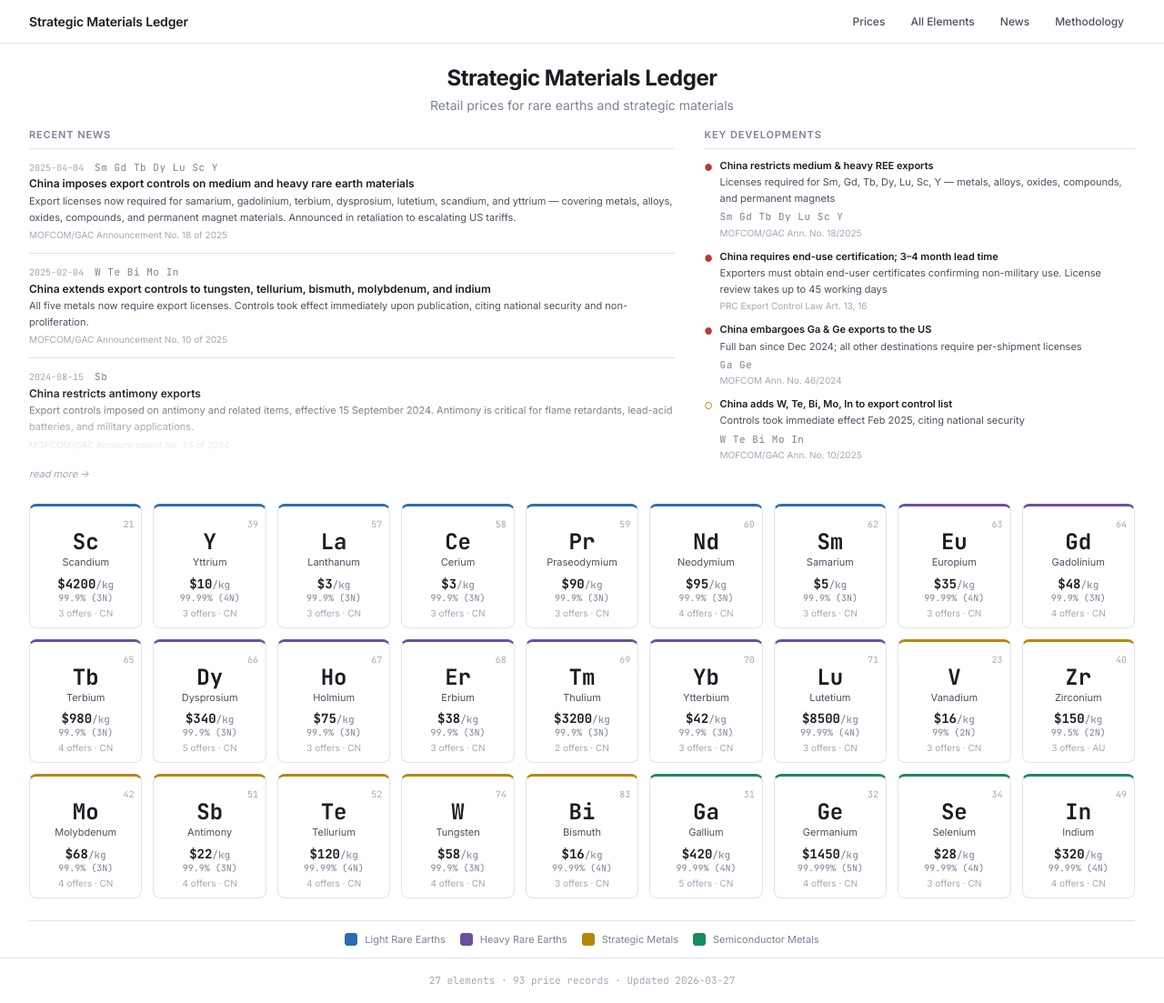
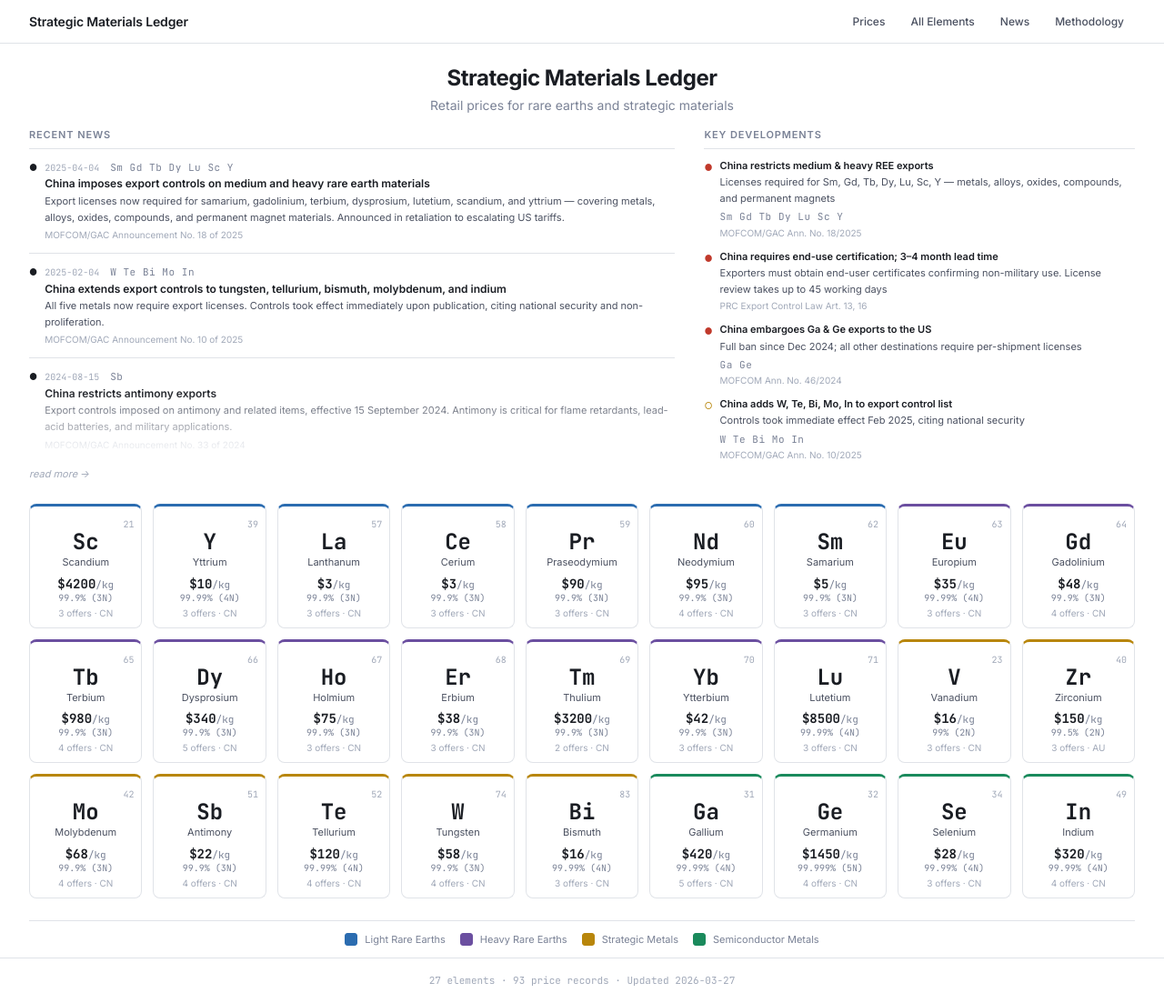
Before and after one commit to mironovb/lanthanides.io, a Jekyll site: the page built from index.html, in a window 1280 px wide. Shown: the whole page at 91% size. Built offline with Jekyll 4.4.1, drawn with Linux system fonts in a browser that asks for light colours.

Commit message:
news section update fixv3

```diff
--- a/_layouts/home.html
+++ b/_layouts/home.html
@@ -20,6 +20,8 @@ layout: default
     <ul class="news-list">
       {% for item in sorted_news limit:3 %}
         <li class="news-entry {% if forloop.index == 3 %}news-entry-faded{% endif %}">
+          <span class="news-dot">&#9679;</span>
+          <div class="news-entry-content">
             <div class="news-entry-head">
               <time datetime="{{ item.date }}">{{ item.date }}</time>
               {% if item.elements.size > 0 %}
@@ -33,6 +35,7 @@ layout: default
                 <cite class="news-entry-ref">{{ ref.label }}</cite>
               {% endfor %}
             {% endif %}
+          </div>
         </li>
       {% endfor %}
     </ul>
--- a/_sass/_home.scss
+++ b/_sass/_home.scss
@@ -27,14 +27,11 @@
 
 // ── Home top row: two columns, forced side-by-side ───────────
 .home-top-row {
+  display: grid;
+  grid-template-columns: 3fr 2fr;
+  gap: $sp-8;
+  align-items: start;
   margin-bottom: $sp-6;
-
-  @include bp-lg {
-    display: grid;
-    grid-template-columns: 3fr 2fr;
-    gap: $sp-8;
-    align-items: start;
-  }
 }
 
 // ── Recent News (left column) ────────────────────────────────
@@ -52,10 +49,26 @@
 }
 
 .news-entry {
+  display: flex;
+  gap: $sp-2;
+  align-items: flex-start;
   padding: $sp-3 0;
   border-bottom: 1px solid $border-primary;
 
   &:first-child { padding-top: 0; }
+}
+
+.news-dot {
+  flex-shrink: 0;
+  font-size: 10px;
+  line-height: $lh-tight;
+  margin-top: 2px;
+  color: $text-primary;
+}
+
+.news-entry-content {
+  min-width: 0;
+  flex: 1;
 }
 
 .news-entry-head {
@@ -126,10 +139,6 @@
 // ── Key Developments (right column) ──────────────────────────
 .kd-section {
   min-width: 0;
-
-  @include bp-max-md {
-    margin-top: $sp-4;
-  }
 }
 
 .kd-list {
```
Lines whose indentation alone changed are shown as unchanged.
